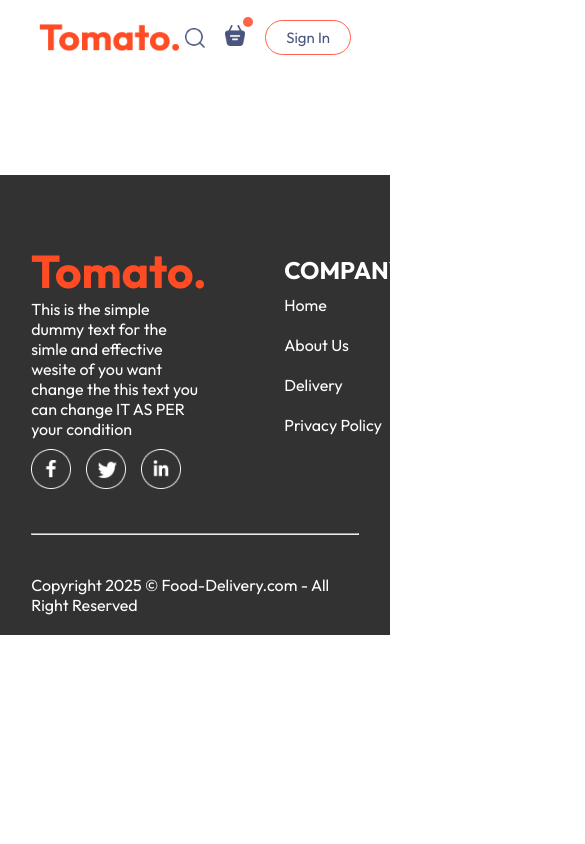
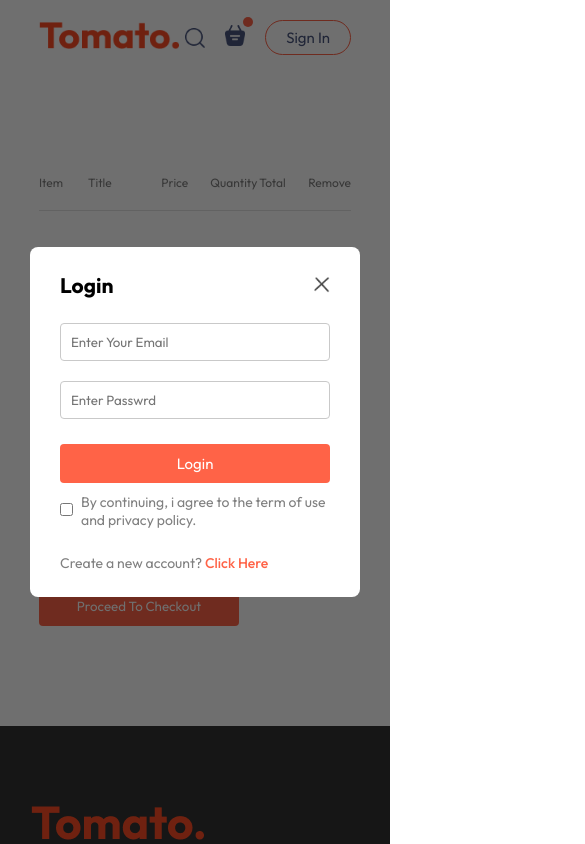
Before and after one commit to vivekVSH/Food_Delivery_Project, a React (Vite) app in the folder frontend/: page /cart in a window 390 px wide. Both pictures are taken after a click on the button "Sign In". Shown: the top 844 px of the page, 585 px wide, since content can reach past the window. Built offline with nearby package versions, Linux system fonts and the light colour scheme.

Commit message:
update cart page fully functional

```diff
--- a/frontend/src/App.jsx
+++ b/frontend/src/App.jsx
@@ -1,25 +1,28 @@
-import React from 'react'
-import Navbar from './components/Navbar/Navbar'
-import { Route, Routes } from 'react-router-dom'
-import Home from './pages/Home/Home'
-import Cart from './pages/Cart/Cart'
-import PlaceOrder from './pages/PlaceOrder/PlaceOrder'
-import Footer from './components/footer/footer'
+import React, { useState } from "react";
+import Navbar from "./components/Navbar/Navbar";
+import { Route, Routes } from "react-router-dom";
+import Home from "./pages/Home/Home";
+import Cart from "./pages/Cart/Cart";
+import PlaceOrder from "./pages/PlaceOrder/PlaceOrder";
+import Footer from "./components/footer/footer";
+import LoginPopup from "./components/LoginPopup/LoginPopup";
 
 function App() {
+  const [showLogin, setShowLogin] = useState(false)
   return (
     <>
+      {showLogin?<LoginPopup setShowLogin={setShowLogin}/>:<></>}
       <div className="app">
-        <Navbar />
+        <Navbar setShowLogin={setShowLogin} />
         <Routes>
           <Route path="/" element={<Home />} />
           <Route path="/cart" element={<Cart />} />
           <Route path="/order" element={<PlaceOrder />} />
         </Routes>
       </div>
-      <Footer/>
+      <Footer />
     </>
-  )
+  );
 }
 
-export default App
+export default App;
--- a/frontend/src/Context/StoreContext.jsx
+++ b/frontend/src/Context/StoreContext.jsx
@@ -1,40 +1,47 @@
 import { createContext, useEffect, useState } from "react";
 import { food_list } from "../assets/assets";
 
-export const StoreContex = createContext(null)
+export const StoreContex = createContext(null);
 
 const StoreContexProvider = (props) => {
-
   const [cartItems, setCartItems] = useState({});
 
   const addToCart = (itemId) => {
-        if(!cartItems[itemId]){
-            setCartItems((prev)=>({...prev,[itemId]:1}))
-        }else{
-            setCartItems((prev)=>({...prev,[itemId]:prev[itemId]+1}))
+    if (!cartItems[itemId]) {
+      setCartItems((prev) => ({ ...prev, [itemId]: 1 }));
+    } else {
+      setCartItems((prev) => ({ ...prev, [itemId]: prev[itemId] + 1 }));
+    }
+  };
+
+  const removeFromCart = (itemId) => {
+    setCartItems((prev) => ({ ...prev, [itemId]: prev[itemId] - 1 }));
+  };
+
+  const getTotalCartAmount = () => {
+    let totalAmount = 0;
+    for (const item in cartItems) {
+      if (cartItems[item] > 0) {
+        let itemInfo = food_list.find((product) => product._id === item);
+        totalAmount += itemInfo.price * cartItems[item];
       }
     }
-
-    const removeFromCart = (itemId) => {
-        setCartItems((prev)=>({...prev,[itemId]:prev[itemId]-1}))
+    return totalAmount;
   }
-
-    useEffect(()=> {
-        console.log(cartItems);
-    },[cartItems])
 
   const contextValue = {
     food_list,
     cartItems,
     addToCart,
     setCartItems,
-        removeFromCart
-    }
-    return(
+    removeFromCart,
+    getTotalCartAmount
+  };
+  return (
     <StoreContex.Provider value={contextValue}>
       {props.children}
     </StoreContex.Provider>
-    )
-}
+  );
+};
 
-export default  StoreContexProvider;
+export default StoreContexProvider;
--- /dev/null
+++ b/frontend/src/components/LoginPopup/LoginPopup.css
@@ -0,0 +1,74 @@
+.login-popup{
+    position: absolute;
+    z-index: 1;
+    width: 100%;
+    height: 100%;
+    background-color: #00000090;
+    display: grid;
+}
+
+.login-popup-container{
+    place-self: center;
+    width: max(23vw,330px);
+    color: #808080;
+    background-color: white;
+    display: flex;
+    flex-direction: column;
+    gap: 25px;
+    padding: 25px 30px;
+    border-radius: 8px;
+    font-size: 14px;
+    animation: fadeIn 0.5s;
+}
+
+.login-popup-title{
+    display: flex;
+    justify-content: space-between;
+    align-items: center;
+    color: black;
+}
+
+.login-popup-title img{
+    width: 16px;
+    cursor: pointer;
+}
+
+.login-popup-inputs{
+   display: flex;
+   flex-direction: column;
+    gap: 20px;
+}
+
+.login-popup-inputs input{
+   outline: none;
+   border: 1px solid #c9c9c9;
+   padding: 10px;
+   border-radius: 4px;
+}
+
+.login-popup-container button{
+    border: none;
+    padding: 10px;
+    border-radius: 4px;
+    color: white;
+    background-color: tomato;
+    font-size: 15px;
+    cursor: pointer;
+}
+
+.login-popup-condition{
+    display: flex;
+    align-items: start;
+    gap: 8px;
+    margin-top: -15px;
+}
+
+.login-popup-condition input{
+    margin-top: 10px;
+}
+
+.login-popup p span{
+    color: tomato;
+    font-weight: 500;
+    cursor: pointer;
+}
--- /dev/null
+++ b/frontend/src/components/LoginPopup/LoginPopup.jsx
@@ -0,0 +1,35 @@
+import React, { useState } from 'react'
+import './LoginPopup.css'
+import { assets } from '../../assets/assets'
+
+const LoginPopup = ({setShowLogin}) => {
+
+    const [currState,setCurrState] = useState("Login")
+
+  return (
+    <div className='login-popup'>
+      <form className="login-popup-container">
+        <div className="login-popup-title">
+            <h2>{currState}</h2>
+            <img onClick={()=>setShowLogin(false)} src={assets.cross_icon} alt="" />
+        </div>
+        <div className="login-popup-inputs">
+            {currState==="Login"?<></>:<input type="text" placeholder='Enter Your Name' required/>}
+            <input type="email" placeholder='Enter Your Email' required/>
+            <input type="password" placeholder='Enter Passwrd' required/>
+        </div>
+        <button>{currState==="Sign Up"?"Create account":"Login"}</button>
+        <div className="login-popup-condition">
+            <input type="checkbox" required/>
+            <p>By continuing, i agree to the term of use and privacy policy.</p>
+        </div>
+        {currState==="Login"
+        ? <p>Create a new account? <span onClick={()=>setCurrState("Sign Up")}>Click Here</span></p>
+        : <p>Already have an account? <span onClick={()=>setCurrState("Login")}>Login Here</span></p>
+        }
+      </form>
+    </div>
+  )
+}
+
+export default LoginPopup
--- a/frontend/src/components/Navbar/Navbar.jsx
+++ b/frontend/src/components/Navbar/Navbar.jsx
@@ -1,27 +1,29 @@
 import React, { useState } from 'react'
 import './Navbar.css'
 import { assets } from '../../assets/assets'
+import { Link } from 'react-router-dom';
 
-const Navbar = () => {
+
+const Navbar = ({setShowLogin}) => {
 
     const [menu, setMenu] = useState("Home");
 
   return (
     <div className='navbar'>
-      <img src={assets.logo} alt="" className="logo" />
+      <Link to='/'><img src={assets.logo} alt="" className="logo" /></Link>
       <ul className="navbar-menu">
-        <li onClick={() => setMenu("Home")} className={menu==="Home" ? "active":""}>Home</li>
-        <li onClick={() => setMenu("Menu")} className={menu==="Menu" ? "active" : ""}>Menu</li>
-        <li onClick={() => setMenu("Mobile-App")} className={menu==="Mobile-App" ? "active" : ""}>Mobile-App</li>
-        <li onClick={() => setMenu("Contact-Us")} className={menu==="Contact-Us" ? "active" : ""}>Contact Us</li>
+        <Link to='/' onClick={() => setMenu("Home")} className={menu==="Home" ? "active":""}>Home</Link>
+        <a href='#explore-menu' onClick={() => setMenu("Menu")} className={menu==="Menu" ? "active" : ""}>Menu</a>
+        <a href='#app-download' onClick={() => setMenu("Mobile-App")} className={menu==="Mobile-App" ? "active" : ""}>Mobile-App</a>
+        <a href='#footer' onClick={() => setMenu("Contact-Us")} className={menu==="Contact-Us" ? "active" : ""}>Contact Us</a>
       </ul>
       <div className="navbar-right">
         <img src={assets.search_icon} alt="" />
         <div className="navbar-search-icon">
-            <img src={assets.basket_icon} alt="" />
+           <Link to='./cart'><img src={assets.basket_icon} alt="" /></Link>
             <div className="dot"></div>
         </div>
-        <button>Sign In</button>
+        <button onClick={() => setShowLogin(true)}>Sign In</button>
       </div>
     </div>
   )
--- a/frontend/src/components/footer/footer.css
+++ b/frontend/src/components/footer/footer.css
@@ -45,3 +45,15 @@
   margin: 20px 0;
   background-color: gray
 }
+
+@media (max-width:750px){
+    .footer-content{
+        display: flex;
+        flex-direction: column;
+        gap: 35px;
+    }
+
+    .footer-copyright{
+        text-align: center;
+    }
+}
--- a/frontend/src/index.css
+++ b/frontend/src/index.css
@@ -5,6 +5,7 @@
     margin: 0;
     box-sizing: border-box;
     font-family: Outfit;
+    scroll-behavior: smooth;
   }
 
   body{
--- a/frontend/src/pages/Cart/Cart.css
+++ b/frontend/src/pages/Cart/Cart.css
@@ -0,0 +1,107 @@
+.cart{
+    margin-top: 100px;
+}
+
+.cart-items-title{
+    display: grid;
+    grid-template-columns: 1fr 1.5fr 1fr 1fr 1fr 0.5fr;
+    align-items: center;
+    color: gray;
+    font-size: max(1vw, 12px);
+}
+
+.cart-items-item{
+    margin: 10px 0px;
+    color: black;
+}
+
+.cart-items-item img{
+    width: 90px;
+}
+
+.cart hr{
+    height: 1px;
+    background-color: #e2e2e2;
+    border: none;
+}
+
+.cart-items-item .cross{
+    cursor: pointer;
+}
+
+.cart-bottom{
+    margin-top: 80px;
+    display: flex;
+    justify-content: space-between;
+    gap: max(12vw,20px);
+}
+
+.cart-total{
+    flex: 1;
+    display: flex;
+    flex-direction: column;
+    gap: 20px;
+}
+
+.cart-total-details{
+    display: flex;
+    justify-content: space-between;
+    color: #555;
+}
+
+.cart-total hr{
+    margin: 10px 0px;
+}
+
+.cart-total button{
+    border: none;
+    color: white;
+    background-color: tomato;
+    width: max(15vw, 200px);
+    padding: 12px 0px;
+    border-radius: 4px;
+    cursor: pointer;
+}
+
+.cart-promocode{
+    flex: 1;
+}
+
+.cart-promocode p{
+    color: #555;
+}
+
+.cart-promocode-input{
+    margin-top: 10px;
+    display: flex;
+    justify-content: space-between;
+    align-items: center;
+    background-color: #e2e2e2;
+    border-radius: 4px;
+}
+
+.cart-promocode-input input{
+    background: transparent;
+    border: none;
+    outline: none;
+    padding-left: 10px;
+}
+
+.cart-promocode-input button{
+    width: max(10vw, 150px);
+    padding: 12px 5px;
+    background-color: black;
+    border: none;
+    color: white;
+    border-radius: 4px;
+}
+
+@media (max-width: 750px){
+    .cart-bottom{
+        flex-direction: column-reverse;
+    }
+
+    .cart-promocode{
+        justify-content: start;
+    }
+}
--- a/frontend/src/pages/Cart/Cart.jsx
+++ b/frontend/src/pages/Cart/Cart.jsx
@@ -1,12 +1,73 @@
-import React from 'react'
-import './Cart.css'
+import React, { useContext } from "react";
+import "./Cart.css";
+import { StoreContex } from "../../Context/StoreContext";
 
 const Cart = () => {
+  const { cartItems, food_list, removeFromCart, getTotalCartAmount } = useContext(StoreContex);
   return (
-    <div>
-
+    <div className="cart">
+      <div className="cart-items">
+        <div className="cart-items-title">
+          <p>Item</p>
+          <p>Title</p>
+          <p>Price</p>
+          <p>Quantity</p>
+          <p>Total</p>
+          <p>Remove</p>
+        </div>
+        <br />
+        <hr />
+        {food_list.map((item, index) => {
+          if (cartItems[item._id] > 0) {
+            return (
+              <div>
+                <div className="cart-items-title cart-items-item">
+                  <img src={item.image} alt="" />
+                  <p>{item.name}</p>
+                  <p>₹{item.price}</p>
+                  <p>{cartItems[item._id]}</p>
+                  <p>₹{item.price * cartItems[item._id]}</p>
+                  <p onClick={()=>removeFromCart(item._id)} className='cross'>X</p>
+                </div>
+                <hr />
+              </div>
+            );
+          }
+        })}
+      </div>
+      <div className="cart-bottom">
+        <div className="cart-total">
+          <h2>Cart Total</h2>
+          <div>
+           <div className="cart-total-details">
+              <p>Subtotal</p>
+              <p>₹{getTotalCartAmount()}</p>
+           </div>
+           <hr />
+           <div className="cart-total-details">
+            <p>Delivery Fee</p>
+            <p>₹{20}</p>
+           </div>
+           <hr />
+           <div className="cart-total-details">
+            <b>Total</b>
+            <b>₹{getTotalCartAmount()+20}</b>
+            </div>
+          </div>
+          <button>Proceed To Checkout</button>
+        </div>
+        <div className="cart-promocode">
+          <div>
+            <p>If you have a promo code, Enter it here.</p>
+            <div className='cart-promocode-input'>
+              <input type="text" placeholder='Promo Code'/>
+              <button>Submit</button>
+            </div>
+          </div>
+        </div>
+      </div>
     </div>
   )
 }
 
-export default Cart
+export default Cart;
```
Also changed, not shown: frontend/src/components/ExploreMenu/ExploreMenu.css (+7 -0 lines). Lines whose indentation alone changed are shown as unchanged.
